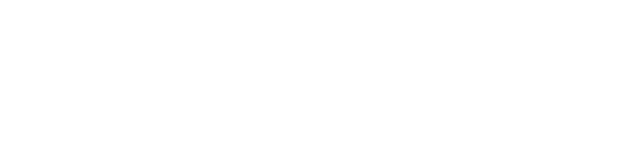
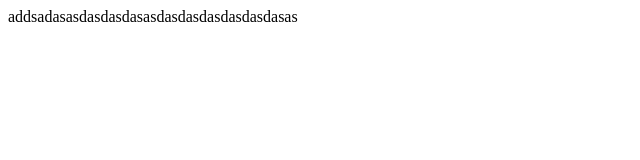
Before and after one commit to melnyk-cto/natali, a plain HTML site: page index.html in a window 1280 px wide. Shown: the whole page, without its empty margins (0-640 px from the left). Drawn offline with Linux system fonts and the light colour scheme.

Commit message:
Update index.html

```diff
--- a/index.html
+++ b/index.html
@@ -8,6 +8,6 @@
     <title>Natali</title>
 </head>
 <body>
-
+addsadasasdasdasdasasdasdasdasdasdasdasas
 </body>
 </html>
```
